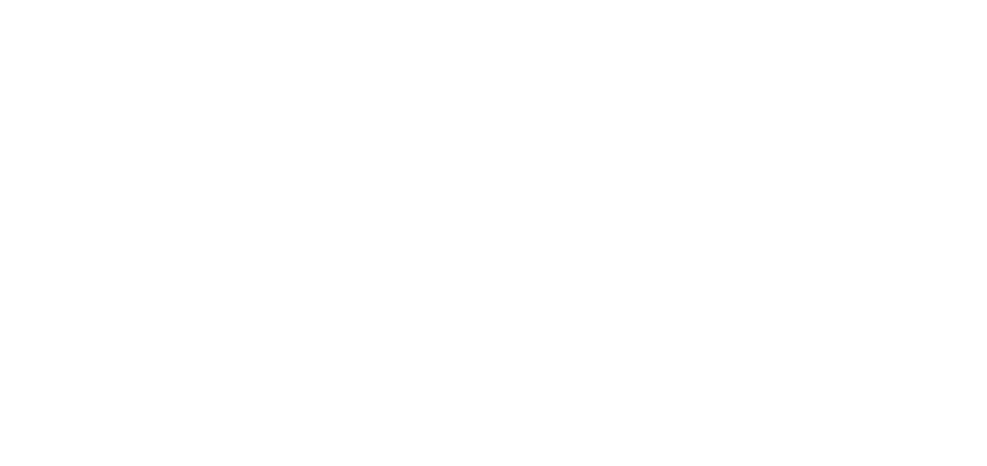
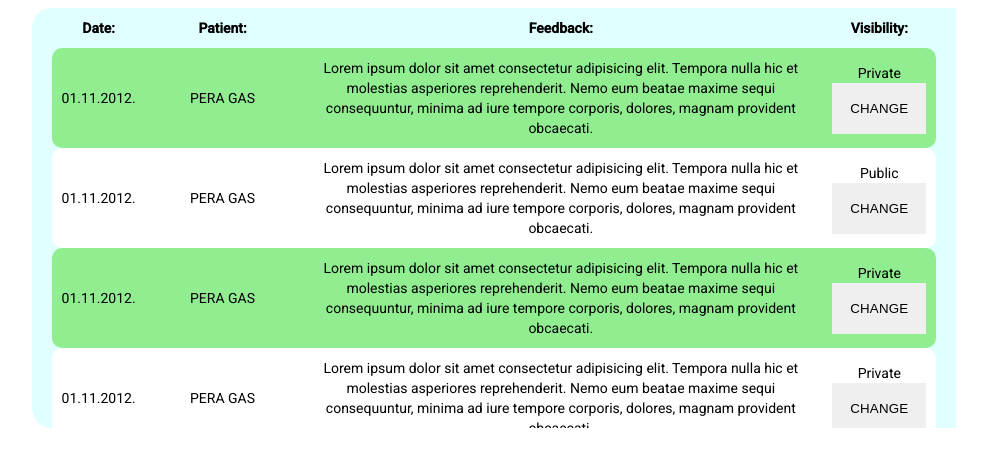
Before and after one commit to PSW-Group-4/Private-Front-end, an Angular app in the folder hospital-fe-main/: page /managerFeedback in a window 1280 px wide. Before the commit this address led to /. Shown: the top 466 px of the page, without its empty margins (146-1133 px from the left). Built offline with nearby package versions, Linux system fonts and the light colour scheme.

Commit message:
Manager feedback design

```diff
--- a/hospital-fe-main/angular.json
+++ b/hospital-fe-main/angular.json
@@ -98,5 +98,8 @@
         }
       }
     }
+  },
+  "cli": {
+    "analytics": "929ce2ff-6d53-44eb-a005-b02a883a7cfb"
   }
 }
--- a/hospital-fe-main/src/app/app-routing.module.ts
+++ b/hospital-fe-main/src/app/app-routing.module.ts
@@ -1,9 +1,11 @@
 import { NgModule } from "@angular/core";
 import { Routes, RouterModule } from "@angular/router";
 import { HomeComponent } from "./modules/pages/home/home.component";
+import { ManagerFeedbackComponent } from "./manager-feedback/manager-feedback.component";
 
 const routes: Routes = [
-  { path: 'home', component: HomeComponent }
+  { path: 'home', component: HomeComponent },
+  { path: 'managerFeedback', component: ManagerFeedbackComponent }
 ];
 
 @NgModule({
--- a/hospital-fe-main/src/app/app.module.ts
+++ b/hospital-fe-main/src/app/app.module.ts
@@ -7,10 +7,12 @@
 import { HospitalModule } from "./modules/hospital/hospital.module";
 import { PagesModule } from "./modules/pages/pages.module";
 import { BrowserAnimationsModule } from '@angular/platform-browser/animations';
+import { ManagerFeedbackComponent } from './manager-feedback/manager-feedback.component';
 
 @NgModule({
   declarations: [
-    AppComponent
+    AppComponent,
+    ManagerFeedbackComponent
   ],
   imports: [
     BrowserModule,
--- /dev/null
+++ b/hospital-fe-main/src/app/manager-feedback/manager-feedback.component.css
@@ -0,0 +1,72 @@
+.feedbackSection {
+  overflow-y: scroll;
+  background-color: lightcyan;
+  margin: auto;
+  width: 70%;
+  height: 400px;
+  padding: 0px 20px 20px 20px;
+  border-radius: 20px 0px 0px 20px;
+  text-align: center;
+}
+
+.feedbackSection th {
+  padding: 10px 0px;
+  text-align: center;
+  vertical-align: middle;
+  position: sticky;
+  top: 0;
+  z-index: 1;
+  background-color: lightcyan;
+}
+.feedbackSection td {
+  padding: 10px;
+}
+
+.feedbackSection td:first-child {
+  border-top-left-radius: 10px;
+  border-bottom-left-radius: 10px;
+}
+.feedbackSection td:last-child {
+  border-bottom-right-radius: 10px;
+  border-top-right-radius: 10px;
+}
+
+.feedbackSection tbody > tr:nth-child(even) {
+  border-radius: 20px;
+  background-color: white;
+}
+.feedbackSection tbody > tr:nth-child(odd) {
+  border-radius: 20px;
+  background-color: lightgreen;
+}
+
+.feedbackSection table {
+  width: 100%;
+  margin: auto;
+  border-spacing: 0;
+}
+
+.feedbackSection tbody > tr:hover {
+  background-color: greenyellow;
+  box-shadow: 1px 1px 8px greenyellow;
+}
+
+.dateWidth {
+  width: 10%;
+}
+.patientWidith {
+  width: 20%;
+}
+.feedbackTextWidith {
+  width: 70%;
+}
+
+button {
+  width: 100%;
+  border: none;
+  padding: 18px;
+  cursor: pointer;
+  text-transform: uppercase;
+  letter-spacing: 0.2px;
+  outline: 0;
+}
--- /dev/null
+++ b/hospital-fe-main/src/app/manager-feedback/manager-feedback.component.html
@@ -0,0 +1,55 @@
+<div class="feedbackSection">
+  <table>
+    <th>Date:</th>
+    <th>Patient:</th>
+    <th>Feedback:</th>
+    <th>Visibility:</th>
+
+    <tbody>
+      <tr>
+        <td class="dateWidth">01.11.2012.</td>
+        <td class="patientWidith">PERA GAS</td>
+        <td class="feedbackTextWidith">
+          Lorem ipsum dolor sit amet consectetur adipisicing elit. Tempora nulla
+          hic et molestias asperiores reprehenderit. Nemo eum beatae maxime
+          sequi consequuntur, minima ad iure tempore corporis, dolores, magnam
+          provident obcaecati.
+        </td>
+        <td class="visibilityWidth">Private <button>Change</button></td>
+      </tr>
+      <tr>
+        <td class="dateWidth">01.11.2012.</td>
+        <td class="patientWidith">PERA GAS</td>
+        <td class="feedbackTextWidith">
+          Lorem ipsum dolor sit amet consectetur adipisicing elit. Tempora nulla
+          hic et molestias asperiores reprehenderit. Nemo eum beatae maxime
+          sequi consequuntur, minima ad iure tempore corporis, dolores, magnam
+          provident obcaecati.
+        </td>
+        <td class="visibilityWidth">Public <button>Change</button></td>
+      </tr>
+      <tr>
+        <td class="dateWidth">01.11.2012.</td>
+        <td class="patientWidith">PERA GAS</td>
+        <td class="feedbackTextWidith">
+          Lorem ipsum dolor sit amet consectetur adipisicing elit. Tempora nulla
+          hic et molestias asperiores reprehenderit. Nemo eum beatae maxime
+          sequi consequuntur, minima ad iure tempore corporis, dolores, magnam
+          provident obcaecati.
+        </td>
+        <td class="visibilityWidth">Private <button>Change</button></td>
+      </tr>
+      <tr>
+        <td class="dateWidth">01.11.2012.</td>
+        <td class="patientWidith">PERA GAS</td>
+        <td class="feedbackTextWidith">
+          Lorem ipsum dolor sit amet consectetur adipisicing elit. Tempora nulla
+          hic et molestias asperiores reprehenderit. Nemo eum beatae maxime
+          sequi consequuntur, minima ad iure tempore corporis, dolores, magnam
+          provident obcaecati.
+        </td>
+        <td class="visibilityWidth">Private <button>Change</button></td>
+      </tr>
+    </tbody>
+  </table>
+</div>
--- /dev/null
+++ b/hospital-fe-main/src/app/manager-feedback/manager-feedback.component.ts
@@ -0,0 +1,15 @@
+import { Component, OnInit } from '@angular/core';
+
+@Component({
+  selector: 'app-manager-feedback',
+  templateUrl: './manager-feedback.component.html',
+  styleUrls: ['./manager-feedback.component.css']
+})
+export class ManagerFeedbackComponent implements OnInit {
+
+  constructor() { }
+
+  ngOnInit(): void {
+  }
+
+}
```
Also changed, not shown: 1 other file (tests, documents, lock files or other folders).
